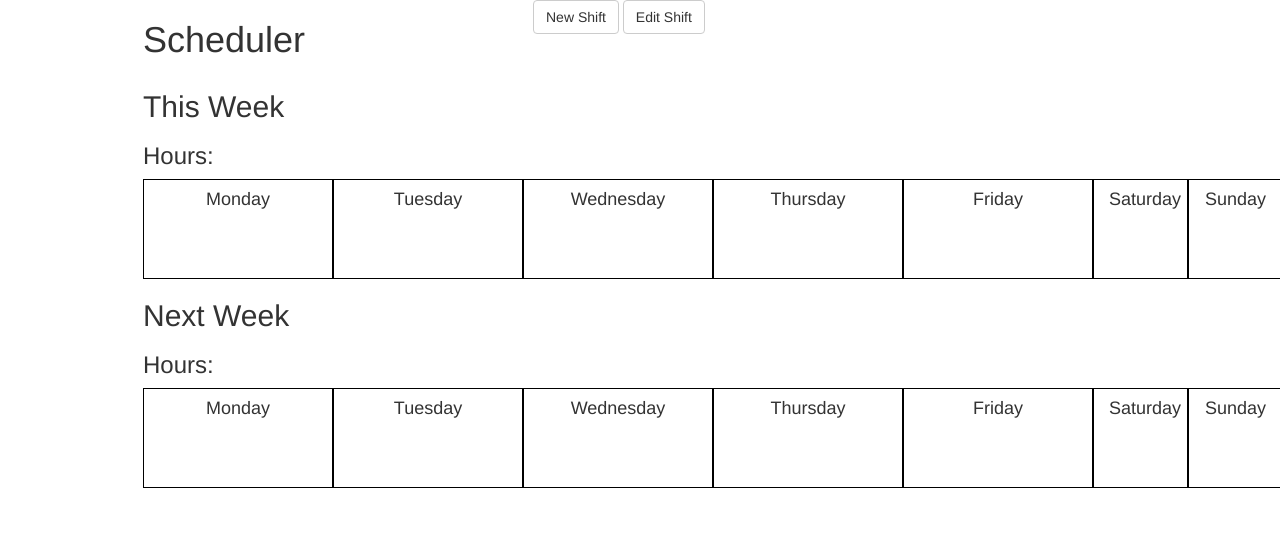
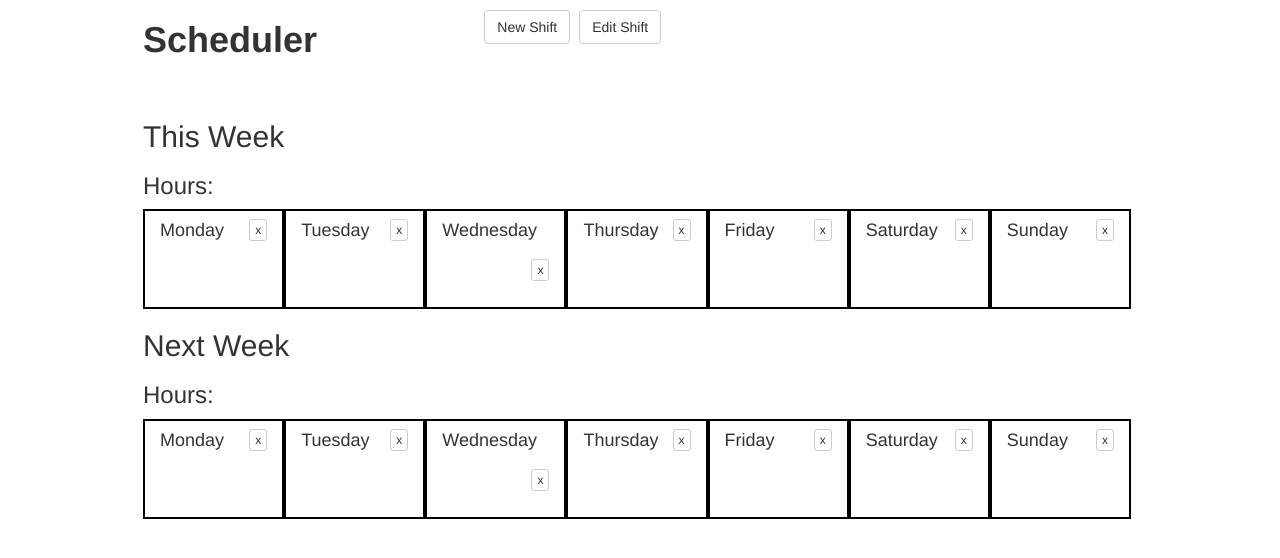
Before and after one commit to kalynbeach/Scheduler, a plain HTML site: page index.html in a window 1280 px wide. Drawn offline with nearby package versions, Linux system fonts and the light colour scheme.

Commit message:
Update CSS styling

```diff
--- a/index.html
+++ b/index.html
@@ -16,15 +16,17 @@
     <div class="container">
 
       <!-- Header Section -->
-      <div class="row">
-        <div class="col-md-4" id="header-section">
-          <h1>Scheduler</h1>
+      <div class="row header">
+        <div class="col-md-4 title">
+          <span>
+            <h1>Scheduler</h1>
+          </span>
         </div>
 
         <!-- Controls -->
-        <div class="col-md-8">
-          <button class="btn btn-default" id="new-shift-button">New Shift</button>
-          <button class="btn btn-default" id="edit-shift-button">Edit Shift</button>
+        <div class="col-md-8 controls">
+          <button class="btn btn-default control-buttons" id="new-shift-button">New Shift</button>
+          <button class="btn btn-default control-buttons" id="edit-shift-button">Edit Shift</button>
 
           <!-- New Shift Form -->
           <form class="form-inline" role="form" id="new-shift-form">
@@ -125,49 +127,56 @@
 
       <!-- This Week Section-->
       <div class="row">
-        <div class="col-md-12" id="this-week-section">
+        <div class="col-md-12 week-section" id="this-week-section">
           <div id="this-week-header">
             <h2>This Week</h2>
             <h3 id="this-week-hours">Hours: </h3>
           </div>
-          <div class="col-md-2 day-section" id="this-monday">
+          <div class="col-md-1 day-section" id="this-monday">
             <h4>Monday</h4>
+            <button type="button" class="btn btn-default btn-xs delete-button"> x </button>
             <div class="times-section" id="this-mon-times">
 
             </div>
           </div>
-          <div class="col-md-2 day-section" id="this-tuesday">
+          <div class="col-md-1 day-section" id="this-tuesday">
             <h4>Tuesday</h4>
+            <button type="button" class="btn btn-default btn-xs delete-button"> x </button>
             <div class="times-section" id="this-tue-times">
 
             </div>
           </div>
-          <div class="col-md-2 day-section" id="this-wednesday">
+          <div class="col-md-1 day-section" id="this-wednesday">
             <h4>Wednesday</h4>
+            <button type="button" class="btn btn-default btn-xs delete-button"> x </button>
             <div class="times-section" id="this-wed-times">
 
             </div>
           </div>
-          <div class="col-md-2 day-section" id="this-thursday">
+          <div class="col-md-1 day-section" id="this-thursday">
             <h4>Thursday</h4>
+            <button type="button" class="btn btn-default btn-xs delete-button"> x </button>
             <div class="times-section" id="this-thu-times">
 
             </div>
           </div>
-          <div class="col-md-2 day-section" id="this-friday">
+          <div class="col-md-1 day-section" id="this-friday">
             <h4>Friday</h4>
+            <button type="button" class="btn btn-default btn-xs delete-button"> x </button>
             <div class="times-section" id="this-fri-times">
 
             </div>
           </div>
           <div class="col-md-1 day-section" id="this-saturday">
             <h4>Saturday</h4>
+            <button type="button" class="btn btn-default btn-xs delete-button"> x </button>
             <div class="times-section" id="this-sat-times">
 
             </div>
           </div>
           <div class="col-md-1 day-section" id="this-sunday">
             <h4>Sunday</h4>
+            <button type="button" class="btn btn-default btn-xs delete-button"> x </button>
             <div class="times-section" id="this-sun-times">
 
             </div>
@@ -177,49 +186,56 @@
 
       <!-- Next Week Section-->
       <div class="row">
-        <div class="col-md-12" id="next-week-section">
+        <div class="col-md-12 week-section" id="next-week-section">
           <div id="next-week-header">
             <h2>Next Week</h2>
             <h3 id="next-week-hours">Hours: </h3>
           </div>
-          <div class="col-md-2 day-section" id="next-monday">
+          <div class="col-md-1 day-section" id="next-monday">
             <h4>Monday</h4>
+            <button type="button" class="btn btn-default btn-xs delete-button"> x </button>
             <div class="times-section" id="next-mon-times">
 
             </div>
           </div>
-          <div class="col-md-2 day-section" id="next-tuesday">
+          <div class="col-md-1 day-section" id="next-tuesday">
             <h4>Tuesday</h4>
+            <button type="button" class="btn btn-default btn-xs delete-button"> x </button>
             <div class="times-section" id="next-tue-times">
 
             </div>
           </div>
-          <div class="col-md-2 day-section" id="next-wednesday">
+          <div class="col-md-1 day-section" id="next-wednesday">
             <h4>Wednesday</h4>
+            <button type="button" class="btn btn-default btn-xs delete-button"> x </button>
             <div class="times-section" id="next-wed-times">
 
             </div>
           </div>
-          <div class="col-md-2 day-section" id="next-thursday">
+          <div class="col-md-1 day-section" id="next-thursday">
             <h4>Thursday</h4>
+            <button type="button" class="btn btn-default btn-xs delete-button"> x </button>
             <div class="times-section" id="next-thu-times">
 
             </div>
           </div>
-          <div class="col-md-2 day-section" id="next-friday">
+          <div class="col-md-1 day-section" id="next-friday">
             <h4>Friday</h4>
+            <button type="button" class="btn btn-default btn-xs delete-button"> x </button>
             <div class="times-section" id="next-fri-times">
 
             </div>
           </div>
           <div class="col-md-1 day-section" id="next-saturday">
             <h4>Saturday</h4>
+            <button type="button" class="btn btn-default btn-xs delete-button"> x </button>
             <div class="times-section" id="next-sat-times">
 
             </div>
           </div>
           <div class="col-md-1 day-section" id="next-sunday">
             <h4>Sunday</h4>
+            <button type="button" class="btn btn-default btn-xs delete-button"> x </button>
             <div class="times-section" id="next-sun-times">
 
             </div>
--- a/style.css
+++ b/style.css
@@ -1,21 +1,63 @@
 .container {
-	margin-left: 10%;
-	margin-right: 10%;
+	margin-left: auto;
+	margin-right: auto;
+	width: 80%;
+}
+
+.header {
+	height: 100px;
+}
+
+.title {
+	height: 100%;
+}
+
+.title h1 {
+	font-weight: bold;
+	display: block;
+	vertical-align: middle;
+}
+
+.controls {
+	padding-top: 10px;
+	padding-bottom: 10px;
+	height: 100%;
+}
+
+.control-buttons {
+	margin-right: 5px;
+}
+
+.week-section {
+	width: 100%;
 }
 
 .day-section {
-	border: 1px solid black;
+	border: 2px solid black;
 	height: 100px;
+	width: 14.2%;
 }
 
 .day-section h4{
+	display: inline-block;
+	text-align: left;
+}
+
+.delete-button {
+	display: inline-block;
+	float: right;
+	margin-top: 8px;
 	text-align: center;
 }
 
 .times-section {
-	font-size: 18px;
+	font-size: 16px;
+	font-weight: bold;
+	text-align: center;
 }
 
 #new-shift-form {
 	display: none;
+	padding-top: 10px;
+	padding-bottom: 10px;
 }
```
